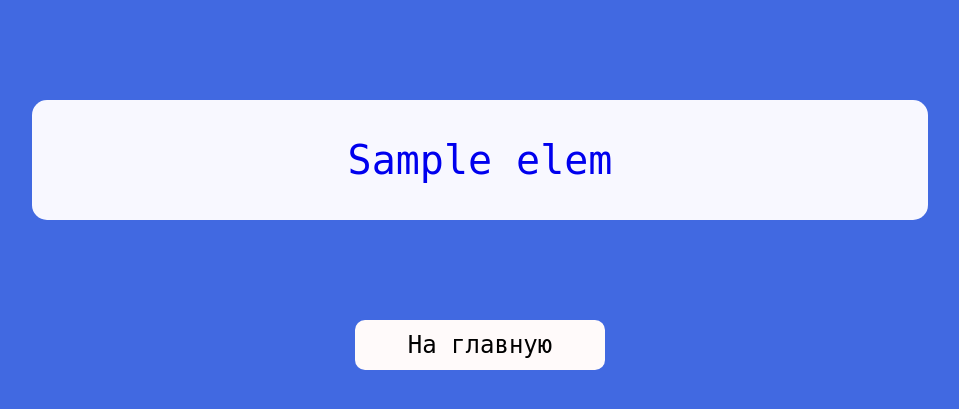
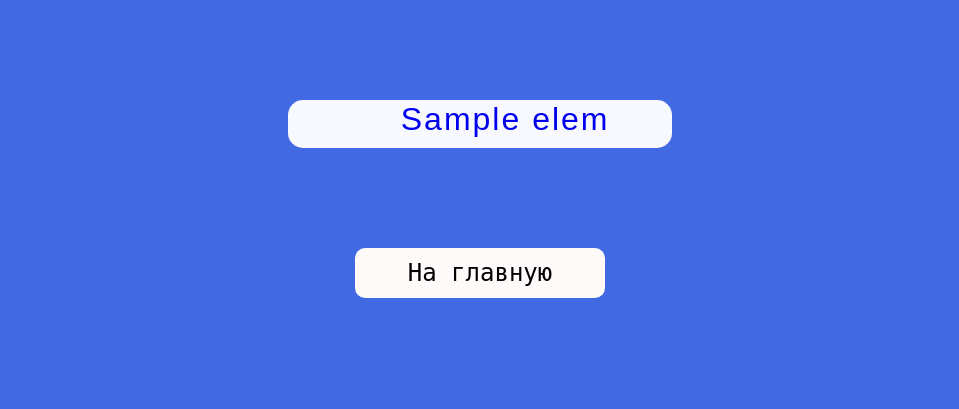
Before and after one commit to Artick-2813/Download-Files, a Flask app: template templates/LinksImages.html in a window 1280 px wide. Shown: the part 100-509 px from the top of the page, without its empty margins (160-1119 px from the left). Run offline with Flask 2, Linux system fonts and the light colour scheme; the template is opened without the code that fills it: most values are stand-ins (such as "Sample title", 1, 10 or a date in 2020).

Commit message:
Update style.css
Add new style

```diff
--- a/static/css/style.css
+++ b/static/css/style.css
@@ -214,21 +214,62 @@ main.container .wrapper_tool img{
 .info_from_user span{
 	font-size: 4.5em;
 }
+
+
 .wrapper_link{
+/*
 	display: flex;
+	flex-direction: row;
 	justify-content: center;
 	align-items: center;
-	height: 120px;
+*/
+/*	height: 120px;*/
 	margin: 100px auto;
+
 	background-color: ghostwhite;
 	border-radius: 15px;
-	margin-right: 15%;
-	margin-left: 15%;
+
+	margin-right: 35%;
+	margin-left: 35%;
+	display: grid;
+
+	grid-template-columns: 0.1fr 1fr 250px 0.5fr;
+	grid-template-rows: 0.5fr 0.5fr;
+}
+.wrapper_link .date{
+/*	align-self: flex-start;*/
+	font-size: 1.5em;
+	padding-right: 15px;
+	padding-left: 15px;
+	font-family: cursive;
+	grid-column: 2/2;
+
 }
 
 .wrapper_link a{
-	font-size: 2.5em;
+	font-size: 2.0em;
+	text-align: center;
 	text-decoration: none;
+	margin-bottom: 10px;
+	grid-column: 3/3;
+	grid-row: 3/3;
+	line-height: 1.2;
+	word-break: break-all;
+	font-family: Marker Felt, fantasy;
+	letter-spacing: 2px;
+}
+
+.wrapper_link .icons{
+	margin-left: 10px;
+	grid-column: 2/2;
+	grid-row: 3/3;
+
+}
+
+.wrapper_link .icons img{
+	width: 100px;
+	height: 100px;
+	border-radius: 15px;
 }
 
 
```
